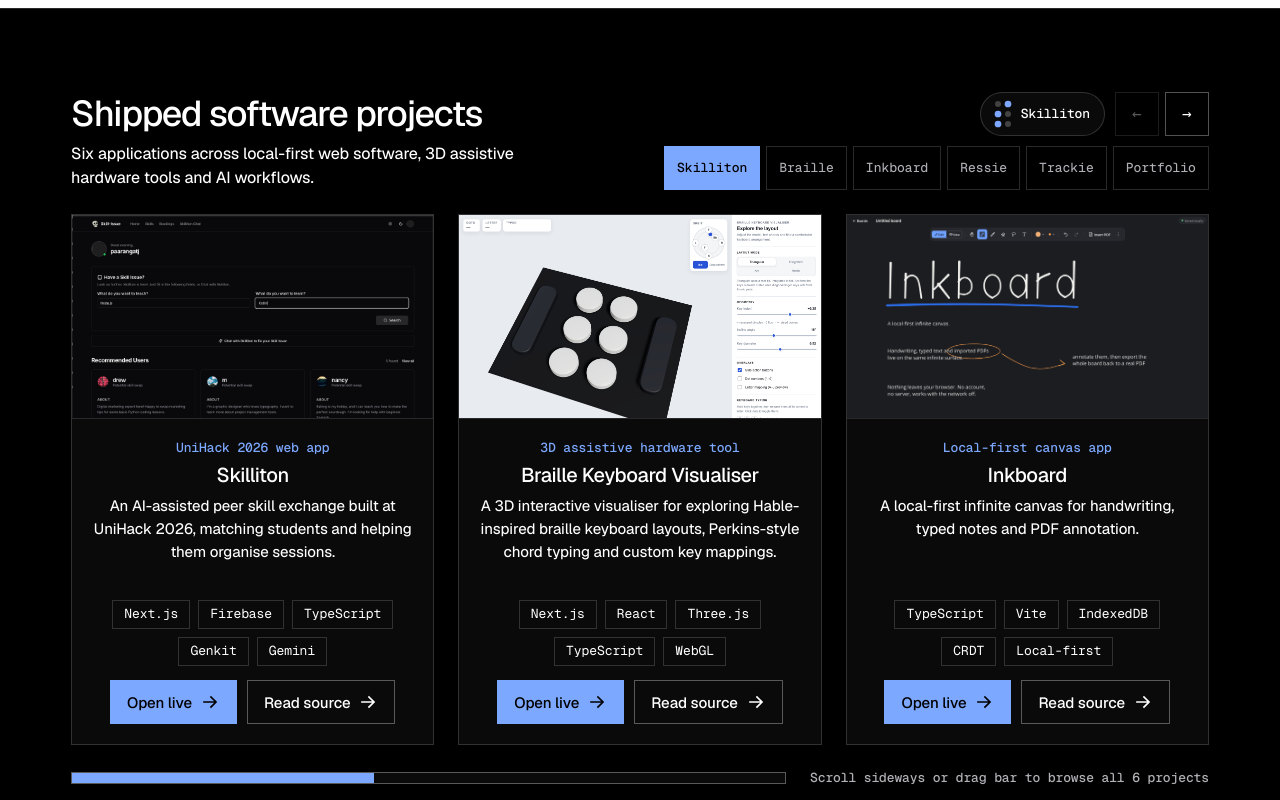
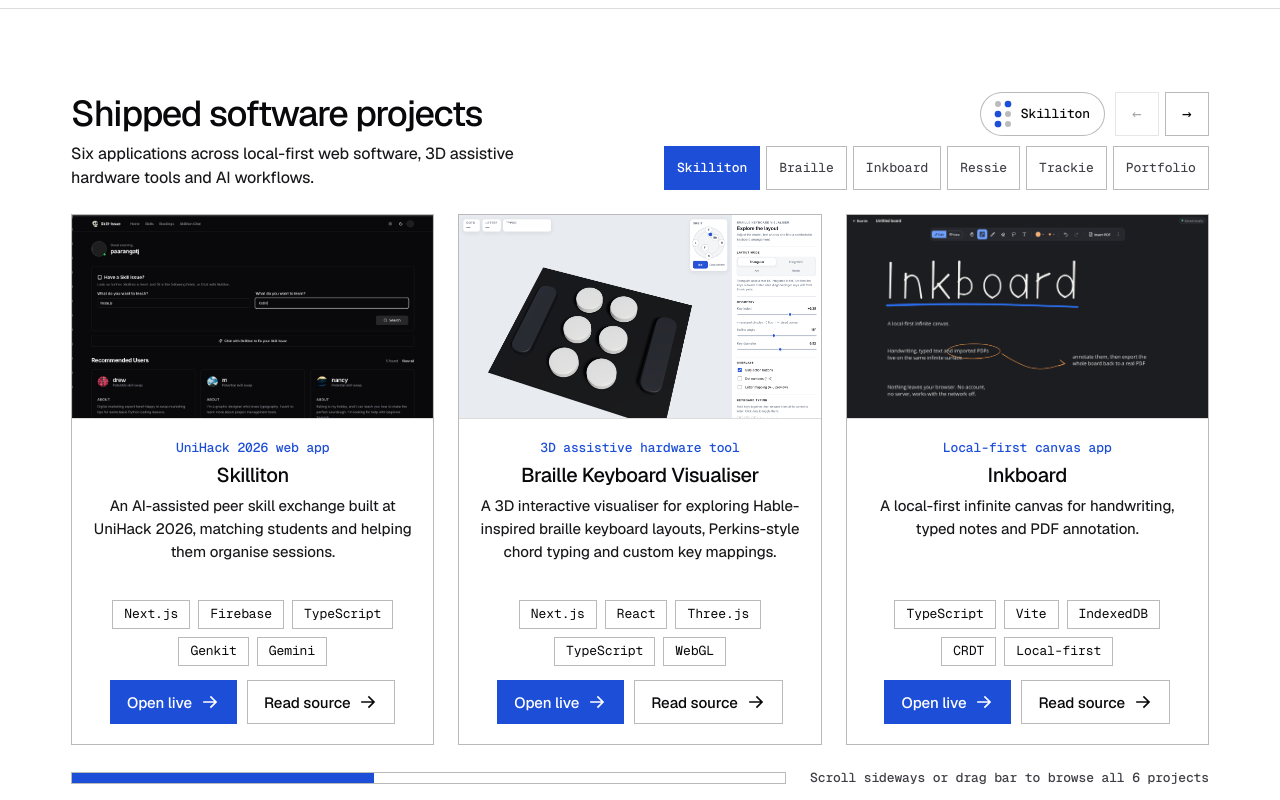
Before and after one commit to pjrus/p-jain-dev, a SvelteKit app: page / in a window 1280 px wide. Shown: the part 1440-2240 px from the top of the page. Built offline with nearby package versions, Linux system fonts and the light colour scheme.

Commit message:
style(projects): follow active light/dark theme instead of forcing inverted dark band

```diff
--- a/src/routes/+page.svelte
+++ b/src/routes/+page.svelte
@@ -531,9 +531,9 @@
   </div>
 </section>
 
-<!-- ACT 3 (PEAK): Inverted dark Selected Work native horizontal-scroll gallery -->
+<!-- ACT 3 (PEAK): Selected Work native horizontal-scroll gallery (vertical on mobile) -->
 <section
-  class="projects band--dark"
+  class="projects"
   id="projects"
   data-sc-act="flow"
   aria-labelledby="projects-title"
--- a/src/styles/projects.css
+++ b/src/styles/projects.css
@@ -1,14 +1,13 @@
 /* ============================================================================
-   Act 3 (PEAK): Inverted dark Selected Work Native Horizontal Gallery
-   Vertical scroll flows freely past the section; horizontal scroll / controls
-   browse through all 6 projects without pinning or hijacking vertical scroll.
+   Act 3 (PEAK): Selected Work Native Horizontal Gallery (Vertical on Mobile)
+   Follows active theme: pure white in light mode, pure black in dark mode.
    ========================================================================== */
 
 .projects {
   position: relative;
-  border-top: 1px solid var(--inv-line);
-  background: var(--inv-bg);
-  color: var(--inv-ink);
+  border-top: 1px solid var(--line);
+  background: var(--bg);
+  color: var(--ink);
 }
 
 .projects-stage {
@@ -16,8 +15,8 @@
   flex-direction: column;
   gap: 24px;
   padding-block: clamp(56px, 6.5vw, 88px);
-  background: var(--inv-bg);
-  color: var(--inv-ink);
+  background: var(--bg);
+  color: var(--ink);
 }
 
 .projects-head {
@@ -36,7 +35,7 @@
 
 .projects-lede {
   max-width: 48ch;
-  color: var(--inv-ink);
+  color: var(--body-ink);
   font-size: var(--t-body);
   line-height: 1.5;
 }
@@ -60,13 +59,13 @@
   gap: 10px;
   min-height: 44px;
   padding: 6px 14px;
-  border: 1px solid var(--inv-line);
+  border: 1px solid var(--line-strong);
   border-radius: var(--r-pill);
-  background: var(--inv-surface);
+  background: var(--surface-raised);
 }
 
 .braille-chapter-badge .meta-label {
-  color: var(--inv-ink);
+  color: var(--ink);
 }
 
 .mini-cell {
@@ -80,12 +79,12 @@
   width: 6px;
   height: 6px;
   border-radius: 50%;
-  background: rgba(247, 247, 248, 0.24);
+  background: var(--line-strong);
   transition: background-color 180ms var(--ease), transform 180ms var(--ease);
 }
 
 .mini-dot.is-up {
-  background: var(--inv-accent);
+  background: var(--action);
   transform: scale(1.12);
 }
 
@@ -101,10 +100,10 @@
   width: 44px;
   height: 44px;
   padding: 0;
-  border: 1px solid var(--inv-line-strong);
+  border: 1px solid var(--line-strong);
   border-radius: 0;
   background: transparent;
-  color: var(--inv-ink);
+  color: var(--ink);
   font-family: var(--font-mono);
   font-size: 1rem;
   cursor: pointer;
@@ -121,9 +120,9 @@
 
 @media (hover: hover) and (pointer: fine) {
   .rail-nav-btn:not(:disabled):hover {
-    border-color: var(--inv-accent);
-    background: var(--inv-accent);
-    color: var(--inv-accent-ink);
+    border-color: var(--action);
+    background: var(--action);
+    color: var(--action-ink);
   }
 }
 
@@ -136,10 +135,10 @@
 .jump-pill {
   min-height: 44px;
   padding: 0 12px;
-  border: 1px solid var(--inv-line);
+  border: 1px solid var(--line-strong);
   border-radius: var(--r-sm);
   background: transparent;
-  color: var(--inv-muted);
+  color: var(--muted);
   font-family: var(--font-mono);
   font-size: var(--t-label);
   cursor: pointer;
@@ -150,16 +149,16 @@
 }
 
 .jump-pill.is-current {
-  border-color: var(--inv-accent);
-  background: var(--inv-accent);
-  color: var(--inv-accent-ink);
+  border-color: var(--action);
+  background: var(--action);
+  color: var(--action-ink);
   font-weight: 500;
 }
 
 @media (hover: hover) and (pointer: fine) {
   .jump-pill:not(.is-current):hover {
-    border-color: var(--inv-ink);
-    color: var(--inv-ink);
+    border-color: var(--ink);
+    color: var(--ink);
   }
 }
 
@@ -190,16 +189,16 @@
   flex: 0 0 calc((100% - 48px) / 3);
   min-width: 0;
   scroll-snap-align: start;
-  border: 1px solid var(--inv-line);
+  border: 1px solid var(--line-strong);
   border-radius: var(--r-md);
-  background: var(--inv-surface);
+  background: var(--surface-raised);
   overflow: hidden;
   transition: border-color var(--m-out) var(--ease);
 }
 
 @media (hover: hover) and (pointer: fine) {
   .project-card:hover {
-    border-color: var(--inv-accent);
+    border-color: var(--action);
     transition-duration: 180ms;
   }
 }
@@ -207,8 +206,8 @@
 .project-media {
   position: relative;
   overflow: hidden;
-  border-bottom: 1px solid var(--inv-line);
-  background: var(--inv-bg);
+  border-bottom: 1px solid var(--line);
+  background: var(--bg);
   flex-shrink: 0;
 }
 
@@ -251,15 +250,15 @@
 }
 
 .project-top .meta-label {
-  color: var(--inv-accent);
+  color: var(--action);
 }
 
 .project-top h3 {
-  color: var(--inv-ink);
+  color: var(--ink);
 }
 
 .project-description {
-  color: var(--inv-ink);
+  color: var(--body-ink);
   font-size: var(--t-small);
   line-height: 1.54;
 }
@@ -276,8 +275,8 @@
 }
 
 .project-foot .tag-list li {
-  border-color: var(--inv-line);
-  color: var(--inv-ink);
+  border-color: var(--line-strong);
+  color: var(--ink);
   font-size: var(--t-label);
 }
 
@@ -295,8 +294,8 @@
 }
 
 .project-btn--source {
-  border-color: var(--inv-line-strong);
-  color: var(--inv-ink);
+  border-color: var(--line-strong);
+  color: var(--ink);
 }
 
 .project-end-card {
@@ -310,17 +309,17 @@
   min-width: 0;
   scroll-snap-align: start;
   padding: 32px;
-  border: 1px solid var(--inv-line);
+  border: 1px solid var(--line-strong);
   border-radius: var(--r-md);
-  background: var(--inv-surface);
+  background: var(--surface-raised);
 }
 
 .project-end-card .meta-label {
-  color: var(--inv-accent);
+  color: var(--action);
 }
 
 .project-end-copy {
-  color: var(--inv-ink);
+  color: var(--body-ink);
   font-size: var(--t-body);
   line-height: 1.56;
 }
@@ -337,9 +336,9 @@
   position: relative;
   flex: 1;
   height: 12px;
-  border: 1px solid var(--inv-line-strong);
+  border: 1px solid var(--line-strong);
   border-radius: 0;
-  background: var(--inv-surface);
+  background: var(--surface-raised);
   cursor: grab;
   touch-action: none;
   user-select: none;
@@ -353,26 +352,26 @@
 
 .rail-scrollbar.is-dragging {
   cursor: grabbing;
-  border-color: var(--inv-accent);
+  border-color: var(--action);
 }
 
 .rail-scrollbar-thumb {
   position: absolute;
   top: 0;
   bottom: 0;
-  background: var(--inv-accent);
+  background: var(--action);
   border-radius: 0;
   transition: background-color var(--m-out) var(--ease);
 }
 
 .rail-scrollbar:hover .rail-scrollbar-thumb,
 .rail-scrollbar.is-dragging .rail-scrollbar-thumb {
-  background: var(--inv-ink);
+  background: var(--ink);
 }
 
 .rail-scroll-hint {
   flex-shrink: 0;
-  color: var(--inv-muted);
+  color: var(--muted);
 }
 
 @media (max-width: 1080px) {
@@ -408,14 +407,14 @@
 
 .projects-more-btn {
   width: 100%;
-  border-color: var(--inv-line-strong);
-  color: var(--inv-ink);
+  border-color: var(--line-strong);
+  color: var(--ink);
 }
 
 .projects-more-btn:hover {
-  background: var(--inv-surface);
-  border-color: var(--inv-accent);
-  color: var(--inv-ink);
+  background: var(--tint);
+  border-color: var(--action);
+  color: var(--ink);
 }
 
 @media (max-width: 640px) {
```
